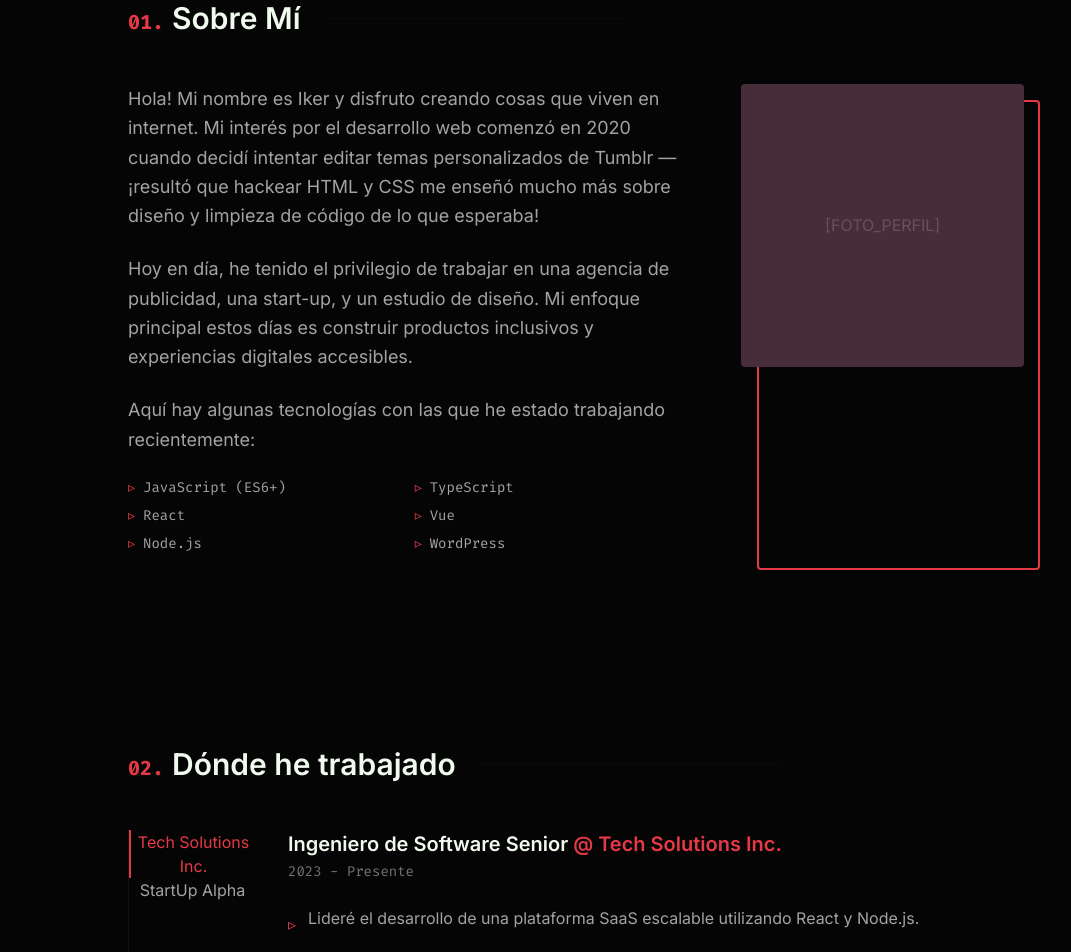
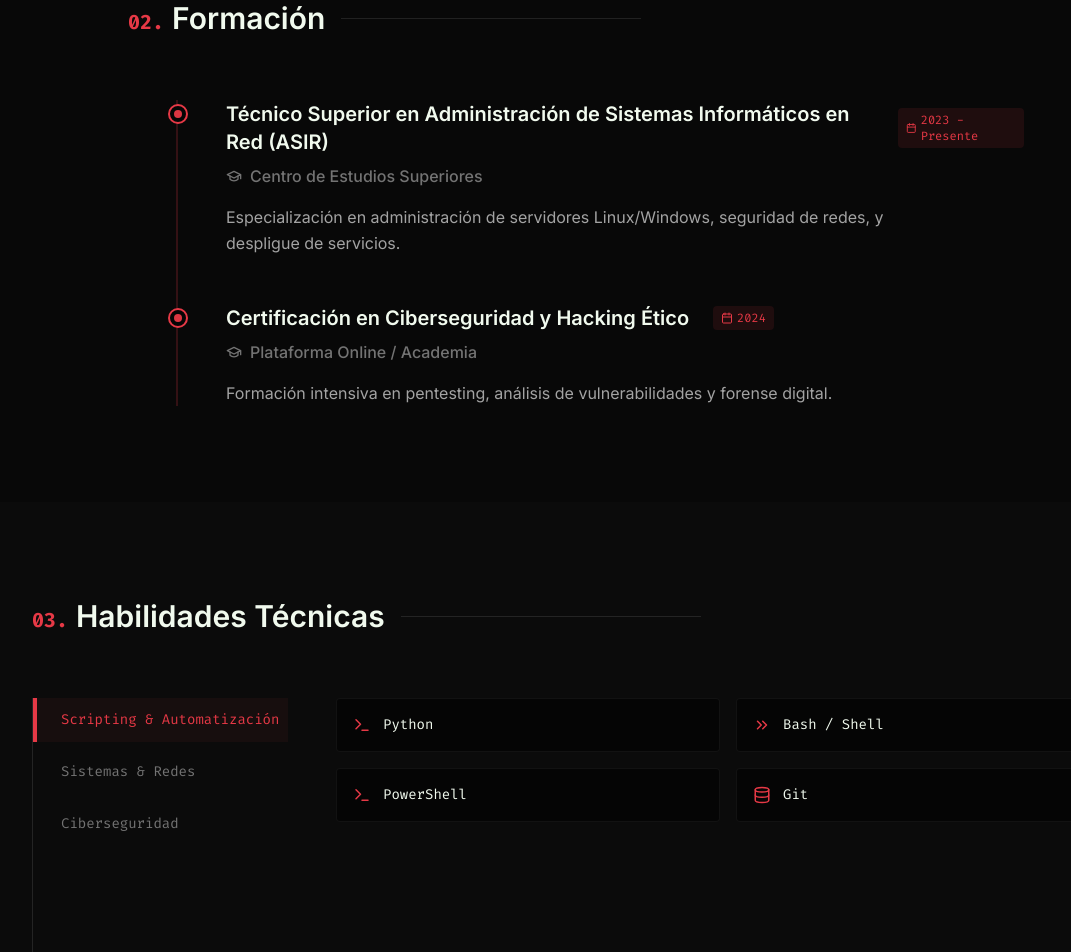
Before and after one commit to ikerbretos/ikerbretos.github.io, a React (Vite) app: page / in a window 1280 px wide. Shown: the part 960-1912 px from the top of the page, without its empty margins (64-1135 px from the left). Built offline with nearby package versions, Linux system fonts and the light colour scheme.

Commit message:
fix: remove design attribution

```diff
--- a/src/App.tsx
+++ b/src/App.tsx
@@ -1,6 +1,6 @@
 import { Layout } from './components/Layout'
 import { Hero } from './components/Hero'
-import { About } from './components/About'
+import { Education } from './components/Education'
 import { Skills } from './components/Skills'
 import { Projects } from './components/Projects'
 import { Contact } from './components/Contact'
@@ -9,7 +9,7 @@ function App() {
     return (
         <Layout>
             <Hero />
-            <About />
+            <Education />
             <Skills />
             <Projects />
             <Contact />
--- a/src/components/Contact.tsx
+++ b/src/components/Contact.tsx
@@ -23,9 +23,9 @@ export const Contact: React.FC = () => {
                 </motion.div>
 
                 <footer className="mt-32 text-sm font-mono text-text-dim hover:text-primary transition-colors">
-                    <a href="https://github.com/bchiang7/v4" target="_blank" rel="noopener noreferrer">
-                        Inspirado en NeonMint & Brittany Chiang
-                    </a>
+                    <div className="text-center mt-20 text-text-dim font-mono text-xs">
+                        <p>Diseñado y Construido por Iker Bretos</p>
+                    </div>
                 </footer>
             </div>
         </section>
--- /dev/null
+++ b/src/components/Education.tsx
@@ -0,0 +1,72 @@
+import React from 'react';
+import { motion } from 'framer-motion';
+import { GraduationCap, Calendar } from 'lucide-react';
+
+export const Education: React.FC = () => {
+    const education = [
+        {
+            title: "Técnico Superior en Administración de Sistemas Informáticos en Red (ASIR)",
+            institution: "Centro de Estudios Superiores",
+            year: "2023 - Presente",
+            description: "Especialización en administración de servidores Linux/Windows, seguridad de redes, y despligue de servicios."
+        },
+        {
+            title: "Certificación en Ciberseguridad y Hacking Ético",
+            institution: "Plataforma Online / Academia",
+            year: "2024",
+            description: "Formación intensiva en pentesting, análisis de vulnerabilidades y forense digital."
+        }
+    ];
+
+    return (
+        <section id="education" className="py-24 px-4 md:px-24 bg-bg-light/30">
+            <div className="container max-w-4xl mx-auto">
+                <motion.div
+                    initial={{ opacity: 0, y: 20 }}
+                    whileInView={{ opacity: 1, y: 0 }}
+                    viewport={{ once: true }}
+                    className="flex items-center gap-4 mb-16"
+                >
+                    <h2 className="text-3xl font-bold text-secondary flex items-baseline">
+                        <span className="text-primary font-mono text-xl mr-2">02.</span>
+                        Formación
+                    </h2>
+                    <div className="h-[1px] flex-grow bg-white/10 max-w-[300px]"></div>
+                </motion.div>
+
+                <div className="space-y-12 border-l-2 border-primary/20 ml-4 md:ml-12 pl-8 md:pl-12 relative">
+                    {education.map((item, i) => (
+                        <motion.div
+                            key={i}
+                            initial={{ opacity: 0, x: -20 }}
+                            whileInView={{ opacity: 1, x: 0 }}
+                            viewport={{ once: true }}
+                            transition={{ delay: i * 0.1 }}
+                            className="relative"
+                        >
+                            <span className="absolute -left-[42px] md:-left-[58px] top-1 w-5 h-5 rounded-full bg-bg border-2 border-primary flex items-center justify-center">
+                                <div className="w-2 h-2 rounded-full bg-primary animate-pulse"></div>
+                            </span>
+
+                            <div className="flex flex-col md:flex-row md:items-center gap-2 mb-2">
+                                <h3 className="text-xl font-bold text-secondary">{item.title}</h3>
+                                <span className="text-primary font-mono text-xs px-2 py-1 bg-primary/10 rounded ml-0 md:ml-4 w-fit flex items-center gap-1">
+                                    <Calendar size={12} /> {item.year}
+                                </span>
+                            </div>
+
+                            <h4 className="text-text-dim font-medium mb-4 flex items-center gap-2">
+                                <GraduationCap size={16} />
+                                {item.institution}
+                            </h4>
+
+                            <p className="text-text max-w-2xl leading-relaxed">
+                                {item.description}
+                            </p>
+                        </motion.div>
+                    ))}
+                </div>
+            </div>
+        </section>
+    );
+};
--- a/src/components/Navbar.tsx
+++ b/src/components/Navbar.tsx
@@ -35,8 +35,8 @@ export const Navbar: React.FC = () => {
     };
 
     const links = [
-        { name: 'Sobre Mí', href: '#about' },
-        { name: 'Experiencia', href: '#experience' },
+        { name: 'Formación', href: '#education' },
+        { name: 'Habilidades', href: '#skills' },
         { name: 'Proyectos', href: '#projects' },
         { name: 'Contacto', href: '#contact' },
     ];
--- a/src/components/Skills.tsx
+++ b/src/components/Skills.tsx
@@ -1,85 +1,97 @@
-
 import React, { useState } from 'react';
-import { motion } from 'framer-motion';
+import { motion, AnimatePresence } from 'framer-motion';
+import { Terminal, Lock, Server, Shield, Globe, Monitor, ChevronsRight, Database, Cpu } from 'lucide-react';
 
 export const Skills: React.FC = () => {
-    const jobs = [
-        {
-            company: "Tech Solutions Inc.",
-            role: "Ingeniero de Software Senior",
-            dates: "2023 - Presente",
-            tasks: [
-                "Lideré el desarrollo de una plataforma SaaS escalable utilizando React y Node.js.",
-                "Implementé CI/CD pipelines que redujeron el tiempo de despliegue en un 40%.",
-                "Mentoricé a 3 desarrolladores junior y realicé revisiones de código semanales."
+    const [activeTab, setActiveTab] = useState('scripting');
+
+    const skillCategories = {
+        scripting: {
+            title: "Scripting & Automatización",
+            skills: [
+                { name: "Python", level: 90, icon: <Terminal size={18} /> },
+                { name: "Bash / Shell", level: 85, icon: <ChevronsRight size={18} /> },
+                { name: "PowerShell", level: 80, icon: <Terminal size={18} /> },
+                { name: "Git", level: 85, icon: <Database size={18} /> },
             ]
         },
-        {
-            company: "StartUp Alpha",
-            role: "Desarrollador Full Stack",
-            dates: "2021 - 2023",
-            tasks: [
-                "Colaboré en el diseño de la arquitectura de microservicios.",
-                "Desarrollé APIs RESTful seguras y eficientes.",
-                "Optimizé el rendimiento del frontend mejorando el Core Web Vitals."
+        systems: {
+            title: "Sistemas & Redes",
+            skills: [
+                { name: "Linux (Debian/RedHat)", level: 90, icon: <Server size={18} /> },
+                { name: "Windows Server", level: 85, icon: <Monitor size={18} /> },
+                { name: "Docker / Containers", level: 80, icon: <Cpu size={18} /> },
+                { name: "Networking (TCP/IP)", level: 85, icon: <Globe size={18} /> },
+            ]
+        },
+        security: {
+            title: "Ciberseguridad",
+            skills: [
+                { name: "Análisis Forense", level: 80, icon: <Shield size={18} /> },
+                { name: "Pentesting Ético", level: 75, icon: <Shield size={18} /> },
+                { name: "Wireshark", level: 85, icon: <Globe size={18} /> },
+                { name: "Seguridad Perimetral", level: 80, icon: <Lock size={18} /> },
             ]
         }
-    ];
-
-    const [activeTab, setActiveTab] = useState(0);
+    };
 
     return (
-        <section id="experience" className="py-24 px-4 md:px-24">
-            <div className="container max-w-4xl mx-auto">
+        <section id="skills" className="py-24 px-4 md:px-24 bg-bg-light/50">
+            <div className="container max-w-6xl mx-auto">
                 <motion.div
                     initial={{ opacity: 0, y: 20 }}
                     whileInView={{ opacity: 1, y: 0 }}
                     viewport={{ once: true }}
-                    className="flex items-center gap-6 mb-12"
+                    className="flex items-center gap-4 mb-16"
                 >
                     <h2 className="text-3xl font-bold text-secondary flex items-baseline">
-                        <span className="text-primary font-mono text-xl mr-2">02.</span>
-                        Dónde he trabajado
+                        <span className="text-primary font-mono text-xl mr-2">03.</span>
+                        Habilidades Técnicas
                     </h2>
-                    <div className="h-[1px] flex-grow bg-bg-light/50 max-w-[300px]"></div>
+                    <div className="h-[1px] flex-grow bg-white/10 max-w-[300px]"></div>
                 </motion.div>
 
-                <div className="flex flex-col md:flex-row gap-8">
+                <div className="flex flex-col md:flex-row gap-12">
                     {/* Tabs */}
-                    <div className="flex md:flex-col overflow-x-auto md:w-32 border-b md:border-b-0 md:border-l border-bg-light">
-                        {jobs.map((job, idx) => (
+                    <div className="flex md:flex-col gap-2 overflow-x-auto md:w-64 border-b md:border-b-0 md:border-l border-white/10 pb-4 md:pb-0 scrollbar-hide">
+                        {Object.entries(skillCategories).map(([key, category]) => (
                             <button
-                                key={idx}
-                                onClick={() => setActiveTab(idx)}
-                                className={`px - 4 py - 3 text - sm font - mono text - left whitespace - nowrap transition - colors hover: bg - bg - light hover: text - primary
-                                    ${activeTab === idx ? 'text-primary border-b-2 md:border-b-0 md:border-l-2 border-primary bg-bg-light/5' : 'text-text border-l-transparent'} `}
+                                key={key}
+                                onClick={() => setActiveTab(key)}
+                                className={`px-6 py-3 text-left font-mono text-sm transition-all border-l-2 md:border-l-4 whitespace-nowrap ${activeTab === key
+                                        ? 'text-primary border-primary bg-primary/5 hover:bg-primary/10'
+                                        : 'text-text-dim border-transparent hover:text-secondary hover:bg-white/5'
+                                    }`}
                             >
-                                {job.company}
+                                {category.title}
                             </button>
                         ))}
                     </div>
 
                     {/* Content */}
                     <div className="flex-1 min-h-[300px]">
+                        <AnimatePresence mode="wait">
                             <motion.div
                                 key={activeTab}
                                 initial={{ opacity: 0, x: 20 }}
                                 animate={{ opacity: 1, x: 0 }}
+                                exit={{ opacity: 0, x: -20 }}
                                 transition={{ duration: 0.3 }}
+                                className="grid grid-cols-1 md:grid-cols-2 gap-4"
                             >
-                            <h3 className="text-xl font-bold text-secondary mb-1">
-                                {jobs[activeTab].role} <span className="text-primary">@ {jobs[activeTab].company}</span>
-                            </h3>
-                            <p className="font-mono text-sm text-text-dim mb-6">{jobs[activeTab].dates}</p>
-                            <ul className="space-y-4">
-                                {jobs[activeTab].tasks.map((task, i) => (
-                                    <li key={i} className="flex items-start gap-3 text-text">
-                                        <span className="text-primary mt-1.5">▹</span>
-                                        {task}
-                                    </li>
+                                {skillCategories[activeTab as keyof typeof skillCategories].skills.map((skill, index) => (
+                                    <div
+                                        key={index}
+                                        className="p-4 rounded bg-bg border border-white/5 hover:border-primary/50 transition-colors group flex items-center justify-between"
+                                    >
+                                        <div className="flex items-center gap-3 text-secondary">
+                                            <span className="text-primary group-hover:scale-110 transition-transform">{skill.icon}</span>
+                                            <span className="font-mono text-sm">{skill.name}</span>
+                                        </div>
+                                    </div>
                                 ))}
-                            </ul>
                             </motion.div>
+                        </AnimatePresence>
                     </div>
                 </div>
             </div>
--- a/src/index.css
+++ b/src/index.css
@@ -6,8 +6,9 @@
   /* Light Mode Defaults */
   --color-bg: #FFFFFF;
   --color-primary: #E63946;
-  --color-text: #1D3557;
-  --color-secondary: #457B9D;
+  --color-text: #0a0a0a;
+  /* Almost Black for high contrast */
+  --color-secondary: #1D3557;
 }
 
 .dark {
```
Also changed, not shown: src/components/Hero.tsx (+5 -5 lines), 5 other files (tests, documents, lock files or other folders). Lines whose indentation alone changed are shown as unchanged.
